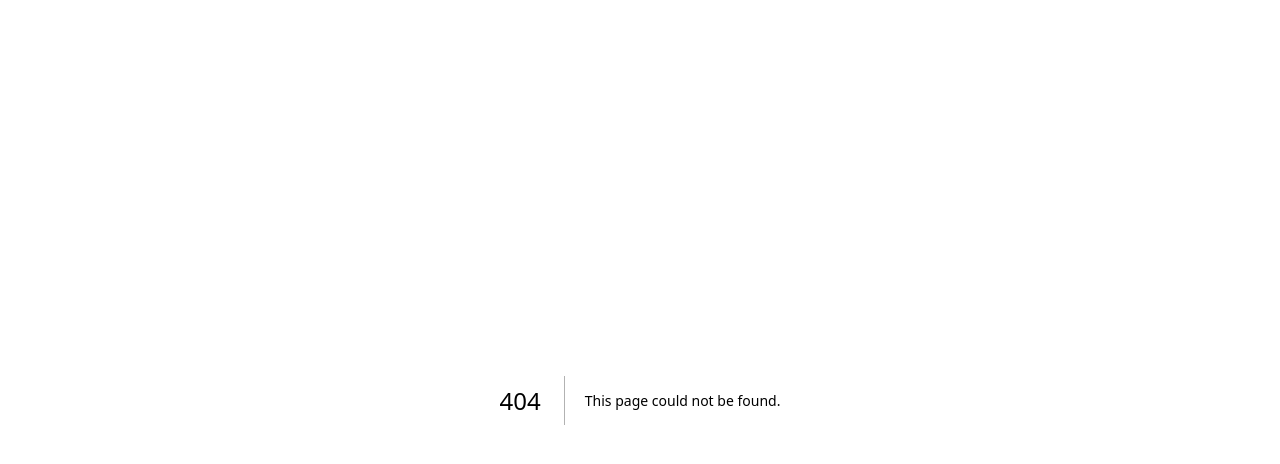
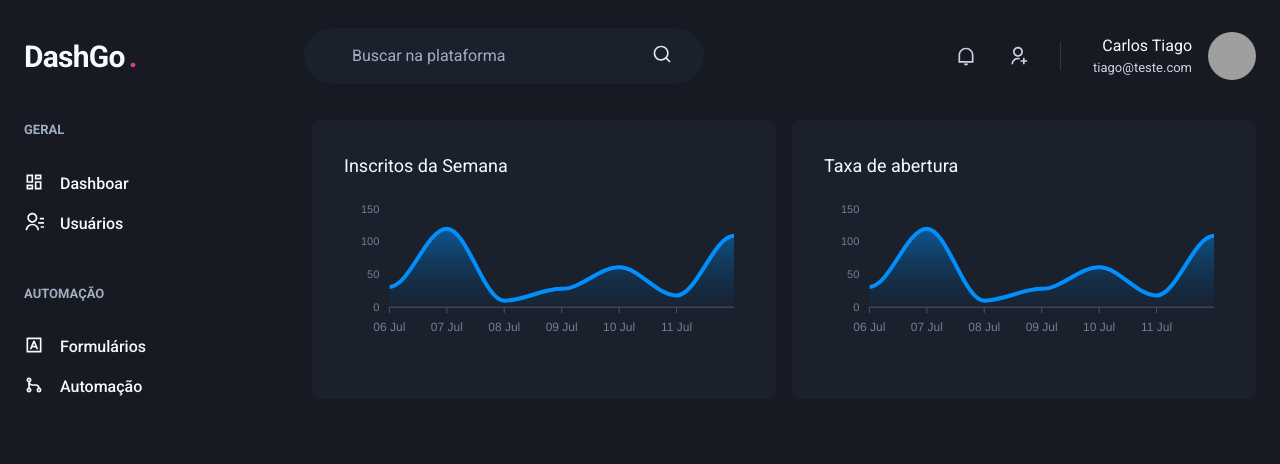
Before and after one commit to CTiagoCosta/dashgo, a Next.js app: page /dashboard in a window 1280 px wide. Before the commit this address had no page. Shown: the top 464 px of the page. Built offline with nearby package versions, Linux system fonts and the light colour scheme; grey boxes are pictures that could not be loaded.

Commit message:
Criação dos components, pages, dashboard, graficos e instalação de pacotes

```diff
--- a/package.json
+++ b/package.json
@@ -13,10 +13,13 @@
     "@chakra-ui/react": "^2.7.1",
     "@emotion/react": "^11.11.1",
     "@emotion/styled": "^11.11.0",
+    "apexcharts": "^3.41.0",
     "framer-motion": "^10.12.17",
     "next": "13.4.7",
     "react": "18.2.0",
-    "react-dom": "18.2.0"
+    "react-apexcharts": "^1.4.0",
+    "react-dom": "18.2.0",
+    "react-icons": "^4.10.1"
   },
   "devDependencies": {
     "@types/node": "^20.3.1",
--- /dev/null
+++ b/src/components/Header.tsx
@@ -0,0 +1,82 @@
+import { Flex, Input, Text, Icon, HStack, Box, Avatar } from "@chakra-ui/react";
+import { RiSearchLine, RiNotificationLine, RiUserAddLine } from 'react-icons/ri';
+
+
+export function Header() {
+    return (
+        <Flex
+            as="header"
+            w="100%"
+            maxWidth={1480}
+            h="20"
+            mx="auto"
+            mt="4"
+            px="6"
+            align="center"
+        >
+            <Text fontSize="3xl" fontWeight="bold" letterSpacing="tight" w="64">
+                DashGo
+                <Text as="span" ml="1" color="pink.500">.</Text>
+            </Text>
+
+            <Flex
+                as="label"
+                flex="1"
+                py="4"
+                px="8"
+                ml="6"
+                maxWidth={400}
+                alignSelf="center"
+                color="gray.200"
+                position="relative"
+                bg="gray.800"
+                borderRadius="full"
+            >
+                <Input
+                    color="gray.50"
+                    variant="unstyled"
+                    px="4"
+                    mr="4"
+                    placeholder="Buscar na plataforma"
+                    _placeholder={{ color: 'gray.400'}}
+                />
+                <Icon as={RiSearchLine} fontSize="20" />
+            </Flex>
+
+            <Flex
+                align="center"
+                ml="auto"
+            >
+                <HStack
+                    spacing="8"
+                    mx="8"
+                    pr="8"
+                    py="1"
+                    color="gray.300"
+                    borderRightWidth={1}
+                    borderColor="gray.700"
+
+                >
+                    <Icon as={RiNotificationLine} fontSize="20" />
+                    <Icon as={RiUserAddLine} fontSize="20" />
+                </HStack>
+
+
+            </Flex>
+
+            <Flex
+                align="center"
+            >
+                <Box mr="4" textAlign="right">
+                    <Text>Carlos Tiago</Text>
+                    <Text color="gray.300" fontSize="small">
+                        tiago@teste.com
+                    </Text>
+                </Box>
+
+                <Avatar size="md" name="Carlos Tiago" src="https://github.com/CTiagoCosta.png"/>
+            </Flex>
+
+        </Flex>
+    )
+}
--- /dev/null
+++ b/src/components/Sidebar.tsx
@@ -0,0 +1,37 @@
+import { Box, Icon, Link, Stack, Text } from "@chakra-ui/react";
+import { RiDashboardLine, RiContactsLine, RiInputMethodLine, RiGitMergeLine } from "react-icons/ri";
+
+export function Sidebar() {
+    return (
+        <Box as="aside" w="64" mr="8">
+            <Stack spacing="12" align="flex-start">
+                <Box>
+                    <Text fontWeight="bold" color="gray.400" fontSize="small">GERAL</Text>
+                    <Stack spacing="4" mt="8" align="stretch">
+                        <Link display="flex" >
+                            <Icon as={RiDashboardLine} fontSize="20" />
+                            <Text ml="4" fontWeight="medium">Dashboar</Text>
+                        </Link>
+                        <Link display="flex" >
+                            <Icon as={RiContactsLine} fontSize="20" />
+                            <Text ml="4" fontWeight="medium">Usuários</Text>
+                        </Link>
+                    </Stack>
+                </Box>
+                <Box>
+                    <Text fontWeight="bold" color="gray.400" fontSize="small">AUTOMAÇÃO</Text>
+                    <Stack spacing="4" mt="8" align="stretch">
+                        <Link display="flex" >
+                            <Icon as={RiInputMethodLine} fontSize="20" />
+                            <Text ml="4" fontWeight="medium">Formulários</Text>
+                        </Link>
+                        <Link display="flex" >
+                            <Icon as={RiGitMergeLine} fontSize="20" />
+                            <Text ml="4" fontWeight="medium">Automação</Text>
+                        </Link>
+                    </Stack>
+                </Box>
+            </Stack>
+        </Box>
+    )
+}
--- a/src/pages/_app.tsx
+++ b/src/pages/_app.tsx
@@ -1,6 +1,12 @@
 import { AppProps } from "next/app";
+import { ChakraProvider } from "@chakra-ui/react";
 import React from "react";
+import { theme } from "../styles/theme";
 
 export default function App({ Component, pageProps }: AppProps) {
-  return <Component {...pageProps} />
+  return (
+    <ChakraProvider theme={theme}>
+      <Component {...pageProps} />
+    </ChakraProvider>
+    )
 }
--- /dev/null
+++ b/src/pages/_document.tsx
@@ -0,0 +1,20 @@
+import Document, { Head, Html, Main, NextScript } from "next/document";
+import { JSX } from "react";
+
+export default class MyDocument extends Document {
+    render() {
+        return(
+            <Html>
+                <Head>
+                    <link rel="preconnect" href="https://fonts.googleapis.com" />
+                    <link rel="preconnect" href="https://fonts.gstatic.com" />
+                    <link href="https://fonts.googleapis.com/css2?family=Roboto:wght@400;500;700&display=swap" rel="stylesheet" />
+                </Head>
+                <body>
+                    <Main />
+                    <NextScript />
+                </body>
+            </Html>
+        )
+    }
+}
--- /dev/null
+++ b/src/pages/dashboard.tsx
@@ -0,0 +1,96 @@
+import { Box, Flex, SimpleGrid, Text, theme } from "@chakra-ui/react";
+import dynamic from "next/dynamic";
+import { Header } from "../components/Header";
+import { Sidebar } from "../components/Sidebar";
+import { ApexOptions } from 'apexcharts';
+
+const Chart = dynamic(() => import('react-apexcharts'), {
+    ssr: false,
+})
+
+const options: ApexOptions = {
+    chart: {
+        toolbar: {
+            show: false
+        },
+        zoom: {
+            enabled: false
+        },
+        foreColor: theme.colors.gray[500]
+    },
+    grid: {
+        show: false
+    },
+    dataLabels: {
+        enabled: false
+    },
+    tooltip: {
+        enabled: false
+    },
+    xaxis: {
+        type: 'datetime',
+        axisBorder: {
+            color: theme.colors.gray[600]
+        },
+        axisTicks: {
+            color: theme.colors.gray[600]
+        },
+        categories: [
+            '2023-07-06T00:00:00.000Z',
+            '2023-07-07T00:00:00.000Z',
+            '2023-07-08T00:00:00.000Z',
+            '2023-07-09T00:00:00.000Z',
+            '2023-07-10T00:00:00.000Z',
+            '2023-07-11T00:00:00.000Z',
+            '2023-07-12T00:00:00.000Z',
+        ],
+    },
+    fill: {
+        opacity: 0.3,
+        type: 'gradient',
+        gradient: {
+            shade: 'dark',
+            opacityFrom: 0.7,
+            opacityTo: 0.3
+        },
+    },
+};
+
+const series = [
+    { name: 'Series 1',
+      data: [31, 120, 10, 28, 61, 18, 109] }
+];
+
+export default function Dashboard() {
+    return (
+        <Flex direction="column" h="100vh">
+            <Header />
+
+            <Flex w="100%" my="6" maxWidth={1480} mx="auto" px="6">
+                <Sidebar />
+
+                <SimpleGrid flex="1" gap="4" minChildWidth="320px" >
+                    <Box
+                        p="8"
+                        bg="gray.800"
+                        borderRadius={8}
+                        // pb="4"
+                    >
+                        <Text fontSize="lg">Inscritos da Semana</Text>
+                        <Chart options={options} series={series} type="area" height={160}/>
+                    </Box>
+                    <Box
+                        p="8"
+                        bg="gray.800"
+                        borderRadius={8}
+                        pb="4"
+                    >
+                        <Text fontSize="lg">Taxa de abertura</Text>
+                        <Chart options={options} series={series} type="area" height={160}/>
+                    </Box>
+
+                </SimpleGrid>
+            </Flex>
+        </Flex>
+    )
+}
--- a/src/styles/theme.ts
+++ b/src/styles/theme.ts
@@ -0,0 +1,30 @@
+import { extendTheme } from "@chakra-ui/react";
+
+export const theme = extendTheme({
+    colors: {
+        gray: {
+            "50":  "#F7FAFC",
+            "100": "#EDF2F7",
+            "200": "#E2E8F0",
+            "300": "#CBD5E0",
+            "400": "#A0AEC0",
+            "500": "#718096",
+            "600": "#4A5568",
+            "700": "#2D3748",
+            "800": "#1A202C",
+            "900": "#171923"
+        }
+    },
+    fonts: {
+        heading: 'Roboto',
+        body: 'Roboto'
+    },
+    styles: {
+        global: {
+            body: {
+                bg: 'gray.900',
+                color: 'gray.50'
+            }
+        }
+    }
+})
```
Also changed, not shown: src/components/Form/Input.tsx (added, +28 -0 lines), src/pages/index.tsx (+34 -3 lines), src/styles/config.ts (deleted), 1 other file (tests, documents, lock files or other folders).
